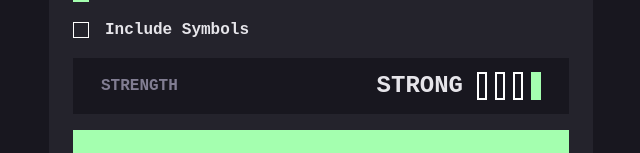
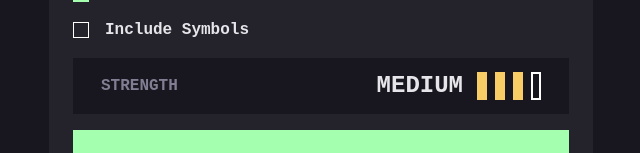
Before and after one commit to marioBytes/password-generator-app, an Angular app: page / in a window 1280 px wide. Shown: the part 464-617 px from the top of the page, without its empty margins (319-959 px from the left). Built offline with nearby package versions, Linux system fonts and the light colour scheme.

Commit message:
Lots of functionality added!
Instead of showing error message when no options are selected, just disabled the only selected checkbox. When another checkbox is selected, reenable it.

Update the strength of a password when password length is changed

WIP: Ability to generate a password

```diff
--- a/src/app/app.component.html
+++ b/src/app/app.component.html
@@ -37,11 +37,12 @@
                 [name]="option.name"
                 [label]="option.label"
                 [checked]="option.checked"
+                [disabled]="option.disabled"
                 (onChange)="onCheck($event)"
               ></app-checkbox>
             </li>
           </div>
-          <app-strength strength="{{ strength }}"></app-strength>
+          <app-strength strength="{{ getStrength() }}"></app-strength>
           <app-button (onClick)="generatePassword()"
             >Generate &#10140;</app-button
           >
--- a/src/app/app.component.ts
+++ b/src/app/app.component.ts
@@ -9,6 +9,13 @@ import { CheckboxComponent } from './checkbox/checkbox.component';
 import { InputComponent } from './input/input.component';
 import { SliderComponent } from './slider/slider.component';
 import { StrengthComponent } from './strength/strength.component';
+
+interface PasswordOptions {
+  name: string;
+  label: string;
+  checked: boolean;
+  disabled: boolean;
+}
 
 @Component({
   selector: 'app-root',
@@ -31,13 +38,34 @@ export class AppComponent {
 
   password: string = '';
 
-  charLength: string = '10';
+  charLength: number = 10;
+  isValid: boolean = true;
 
-  passwordOptions = [
-    { name: 'includeUppercase', label: 'Include Uppercase Letters', checked: true },
-    { name: 'includeLowercase', label: 'Include Lowercase Letters', checked: true },
-    { name: 'includeNumbers', label: 'Include Numbers', checked: true },
-    { name: 'includeSymbols', label: 'Include Symbols', checked: false },
+  passwordOptions: PasswordOptions[] = [
+    {
+      name: 'includeUppercase',
+      label: 'Include Uppercase Letters',
+      checked: true,
+      disabled: false,
+    },
+    {
+      name: 'includeLowercase',
+      label: 'Include Lowercase Letters',
+      checked: true,
+      disabled: false,
+    },
+    {
+      name: 'includeNumbers',
+      label: 'Include Numbers',
+      checked: true,
+      disabled: false,
+    },
+    {
+      name: 'includeSymbols',
+      label: 'Include Symbols',
+      checked: false,
+      disabled: false,
+    },
   ];
 
   includeUpper: string = 'true';
@@ -45,51 +73,111 @@ export class AppComponent {
   includeNumbers: string = 'true';
   includeSymbols: string = 'false';
 
-  strength: string = 'strong';
-  strengthNum: number = 9;
-
+  strength: number = 50;
 
   generatePassword(): string {
-    this.generateNumber();
-    this.password = 'PTx1f5DaFX';
-    console.log(Array(10).fill("0123456789ABCDEFGHIJKLMNOPQRSTUVWXYZabcdefghijklmnopqrstuvwxyz~!@-#$").map(function(x) { return x[Math.floor(Math.random() * x.length)] }).join(''))
+    this.password = Array(this.charLength)
+      .fill(
+        '0123456789ABCDEFGHIJKLMNOPQRSTUVWXYZabcdefghijklmnopqrstuvwxyz~!@-#$'
+      )
+      .map(function (x) {
+        return x[Math.floor(Math.random() * x.length)];
+      })
+      .join('');
 
-    if (this.strengthNum < 3) {
-      this.strength = 'too weak!';
-    } else if (this.strengthNum >= 3 && this.strengthNum <= 5) {
-      this.strength = 'weak';
-    } else if (this.strengthNum > 5 && this.strengthNum <= 8) {
-      this.strength = 'medium';
-    } else {
-      this.strength = 'strong';
+    return this.password;
+  }
+
+  getStrength(): number {
+    let passwordStrength = 0;
+
+    if (this.charLength > 0) {
+      passwordStrength += 1;
+    }
+
+    if (this.charLength > 6) {
+      passwordStrength += 1;
+    }
+
+    if (this.charLength > 9) {
+      passwordStrength += 1;
+    }
+
+    if (this.charLength > 12) {
+      passwordStrength += 1;
+    }
+
+    switch (passwordStrength) {
+      case 0:
+        this.strength = 0;
+        break;
+
+      case 1:
+        this.strength = 25;
+        break;
+
+      case 2:
+        this.strength = 50;
+        break;
+
+      case 3:
+        this.strength = 75;
+        break;
+
+      case 4:
+        this.strength = 100;
+        break;
     }
 
     return this.strength;
-  }
-
-  getStrength(): string {
-    return this.strength;
-  }
-
-  generateNumber(): number {
-    this.strengthNum = Math.floor(Math.random() * (10 - 1) + 1);
-    console.log(this.strengthNum);
-
-    return this.strengthNum;
   }
 
   copyToClipboard(): any {
     this.clipboard.copy(this.password);
   }
 
-  sliderOnChange(value: string) {
-    this.charLength = value;
+  sliderOnChange(value: any) {
+    this.charLength = Number.parseInt(value);
+    this.getStrength();
   }
 
   onCheck(value: any) {
     const { target } = value;
-    const optionIndex = this.passwordOptions.findIndex((option) => option.name === target.name);
+    const optionIndex = this.getPasswordOptionIndexByName(target.name)
 
-    this.passwordOptions[optionIndex].checked = !this.passwordOptions[optionIndex].checked;
+    this.passwordOptions[optionIndex].checked =
+      !this.passwordOptions[optionIndex].checked;
+
+    this.disableOption();
+    this.reenableOption();
+  }
+
+  private disableOption() {
+    const checkedOptions = this.getPasswordOptionsByCheckedValue(true);
+
+    if (checkedOptions.length === 1) {
+      const disableOptionName = this.passwordOptions.find((option) => option.name === checkedOptions[0].name)!.name;
+      const optionIndex = this.getPasswordOptionIndexByName(disableOptionName);
+
+      this.passwordOptions[optionIndex].disabled = true;
+    }
+  }
+
+  private reenableOption() {
+    const disabledOptions = this.passwordOptions.find((option) => option.disabled === true);
+    const moreThanOneOptionSelected = this.getPasswordOptionsByCheckedValue(true);
+
+    if (disabledOptions && moreThanOneOptionSelected.length > 1) {
+      const optionIndex = this.getPasswordOptionIndexByName(disabledOptions.name);
+      this.passwordOptions[optionIndex].disabled = false;
+    }
+  }
+
+  private getPasswordOptionsByCheckedValue(value: boolean): PasswordOptions[] {
+    return this.passwordOptions.filter((option) => option.checked === value);
+  }
+
+  private getPasswordOptionIndexByName(value: string): number {
+    return this.passwordOptions.findIndex((option) => option.name === value)
   }
 }
```
